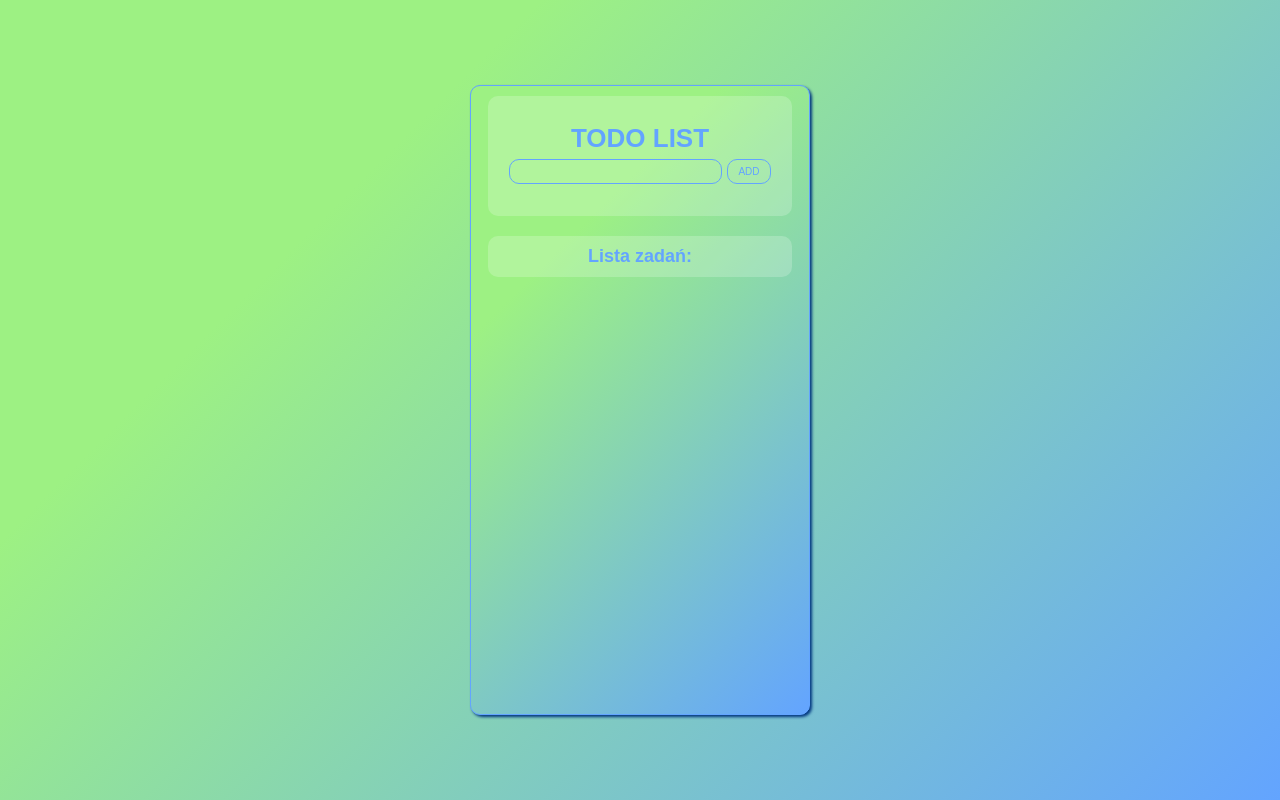
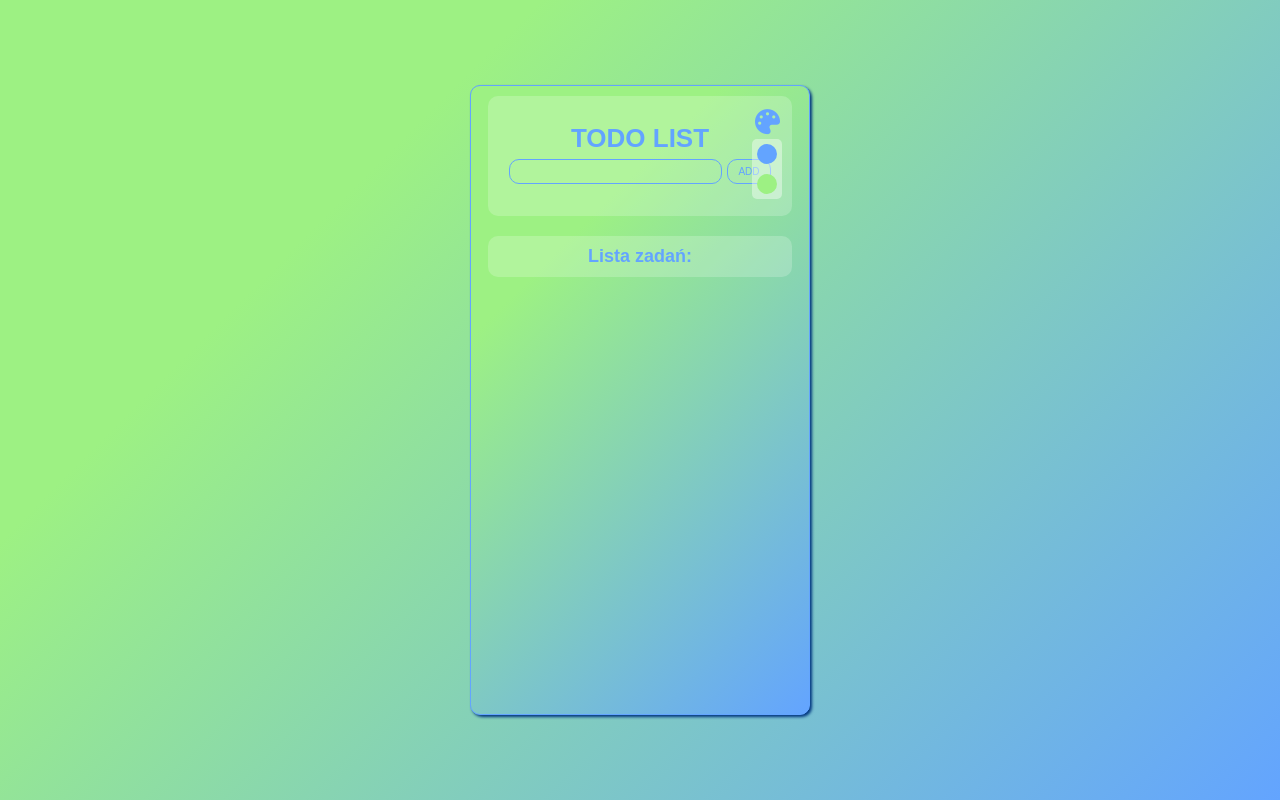
Before and after one commit to Barthoolomew95/ToDoList, a plain HTML site: page index.html in a window 1280 px wide. Drawn offline with Linux system fonts and the light colour scheme.

Commit message:
added html structure and css style for theme picker

```diff
--- a/index.html
+++ b/index.html
@@ -24,11 +24,24 @@
                 <input type="text" class="input">
                 <button class="add-task btn">add</button>
             </div>
+            <button class="theme-color btn">
+                <i class="fas fa-palette"></i>
+            </button>
+            <div class="theme-color-picker-menu">
+                <div class="main-color-btn colors-btn">
+                    <input type="color" value="#63a4ff" class="main-color color-picker">
+                </div>
+                <div class="secondary-color-btn colors-btn">
+                    <input type="color" value="#9df183" class="secondary-color color-picker">
+                </div>
+            </div>
         </div>
 
         <div class="tasks-list">
             <h3>Lista zadań:</h3>
         </div>
+
+
 
     </div>
 
--- a/scss/main.scss
+++ b/scss/main.scss
@@ -42,6 +42,7 @@ body {
 	@include border($main-color);
 
 	.header {
+		position: relative;
 		display: flex;
 		flex-direction: column;
 		height: 12rem;
@@ -81,7 +82,42 @@ body {
 		color: $main-color;
 	}
 }
-
+.theme-color {
+	position: absolute;
+	top: 1rem;
+	right: 1rem;
+	font-size: 2.5rem;
+	padding: 0.2rem;
+	color: $main-color;
+}
+.theme-color-picker-menu {
+	// visibility: hidden;
+	position: absolute;
+	display: flex;
+	top: 4.3rem;
+	right: 1rem;
+	flex-direction: column;
+	background-color: rgba(255, 255, 255, 0.4);
+	border-radius: 0.5rem;
+	.colors-btn {
+		height: 2rem;
+		width: 2rem;
+		border-radius: 50%;
+		margin: 0.5rem;
+	}
+	.main-color-btn {
+		background-color: $main-color;
+	}
+	.secondary-color-btn {
+		background-color: $second-color;
+	}
+	.color-picker {
+		opacity: 0;
+	}
+	.main-color {
+		background-color: $main-color;
+	}
+}
 .tasks-list {
 	width: 80%;
 	text-align: center;
```
Also changed, not shown: css/main.css, 1 other file.
